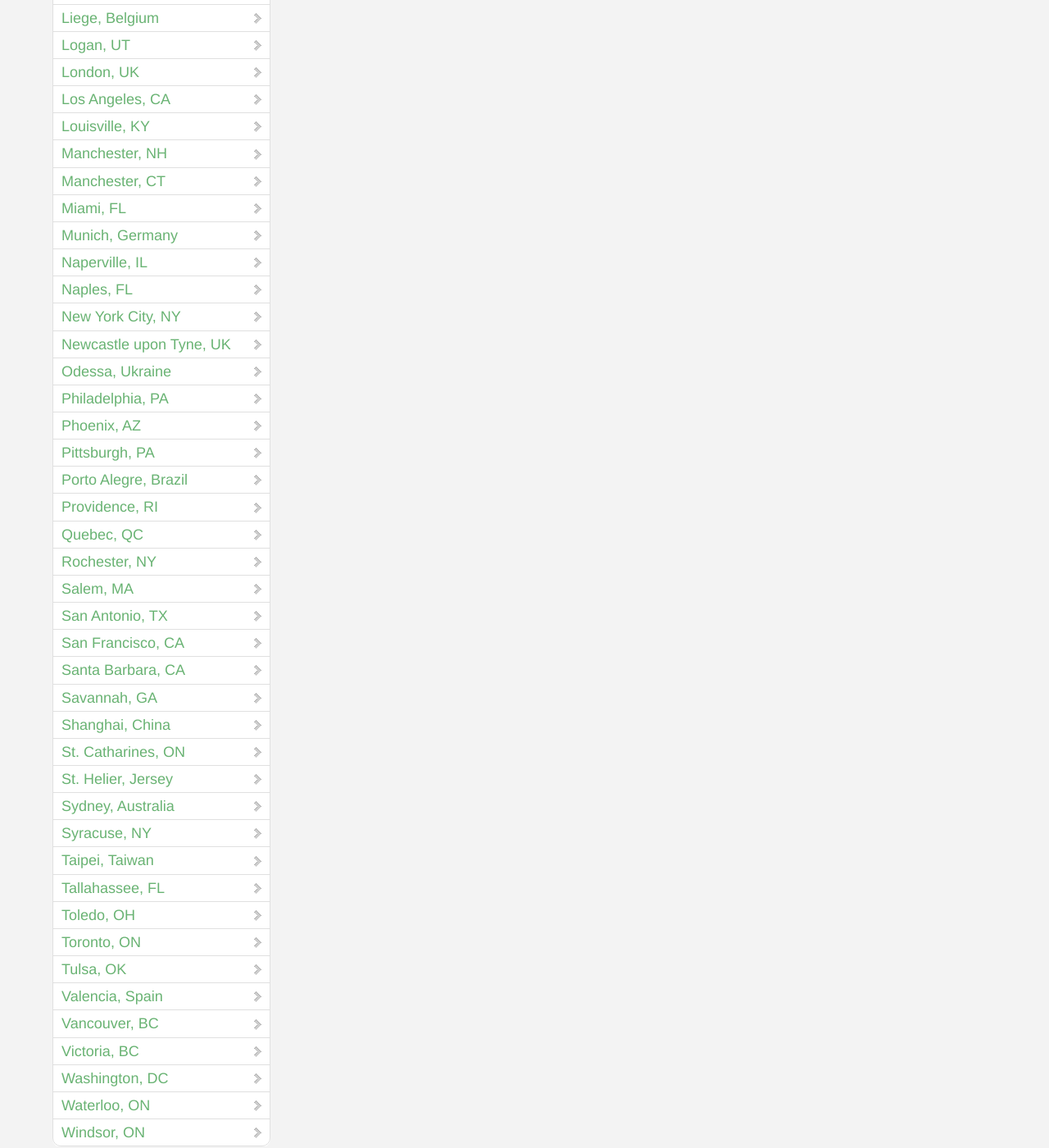
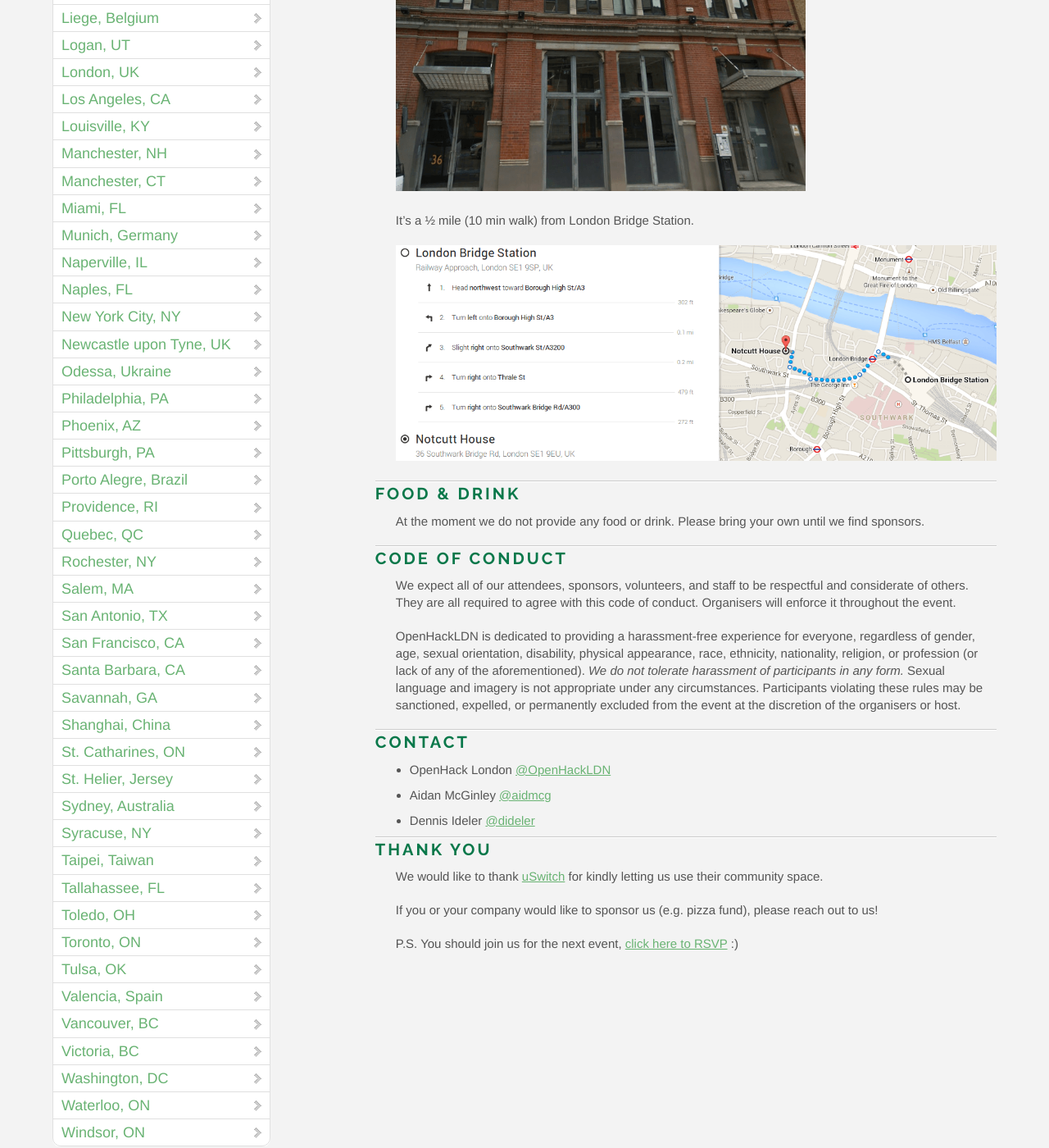
Before and after one commit to OpenHack/openhack.github.com, a Jekyll site: the page built from london/index.markdown, in a window 1280 px wide and 1400 px high, scrolled down 1570 px. Shown: the whole window at 82% size. Built offline with Jekyll 4.4.1, drawn with Linux system fonts in a browser that asks for light colours; nearby versions of some CDN libraries; comment, search, counter and statistics services are not loaded; some of the changed text lies outside the part shown.

Commit message:
Add meetup location and directions for OpenHackLDN

```diff
--- a/london/index.markdown
+++ b/london/index.markdown
@@ -27,9 +27,25 @@
 
 ### Where and when?
 
-We meet on the **first Monday of the month** at (TBD).
+We meet on the **first Monday of the month** at **uSwitch** from **6:30-9:30 pm**.
 
-The event runs from **6:30-9:30 pm**.
+The full address is
+
+<address>
+<p>
+uSwitch Limited<br>
+Notcutt House<br>
+36 Southwark Bridge Road<br>
+London<br>
+SE1 9EU
+</p>
+</address>
+
+<img src="/london/notcutt-house.png" style="width: 500px" alt="Notcutt House" title="Notcutt House, 36 Southwark Bridge Road, London">
+
+It's a &frac12; mile (10 min walk) from London Bridge Station.
+
+[![Walking directions from London Bridge to Notcutt House](/london/walking-directions.png)](https://goo.gl/maps/MnajB)
 
 ### Food & drink
 
@@ -56,5 +72,14 @@
 - Aidan McGinley [@aidmcg](https://twitter.com/aidmcg)
 - Dennis Ideler [@dideler](https://twitter.com/dideler)
 
-P.S. You should join us for the next event,
-[click here to RSVP](https://www.eventbrite.com/e/openhack-london-tickets-12943202467) :)
+### Thank You
+
+We would like to thank [uSwitch][] for kindly letting us use their community space.
+
+If you or your company would like to sponsor us (e.g. pizza fund), please reach
+out to us!
+
+P.S. You should join us for the next event, [click here to RSVP][RSVP] :)
+
+[RSVP]: https://www.eventbrite.com/e/openhack-london-tickets-12943202467
+[uSwitch]: http://www.uswitch.com
```
Also changed, not shown: london/notcutt-house.png (added), london/walking-directions.png (added).
